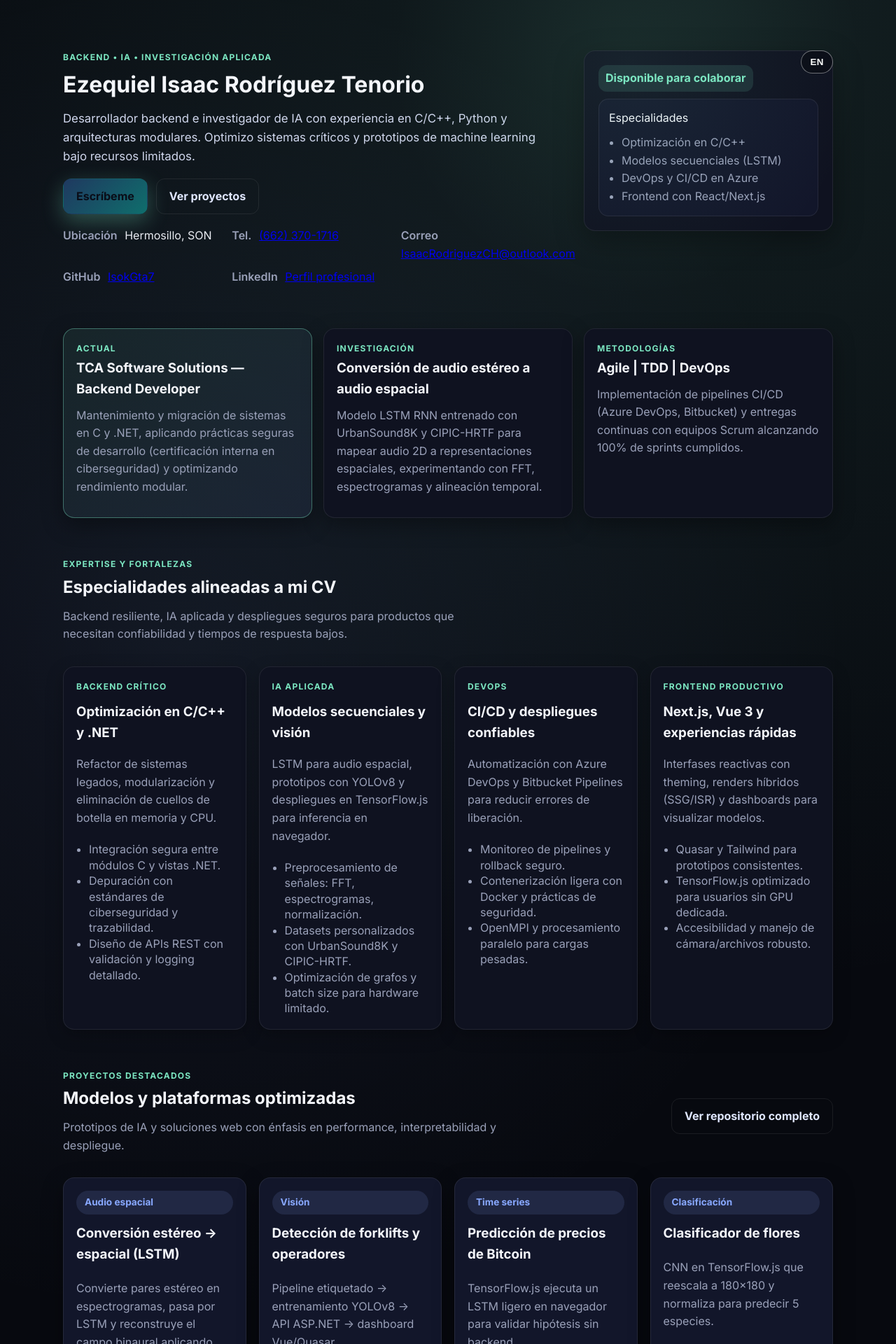
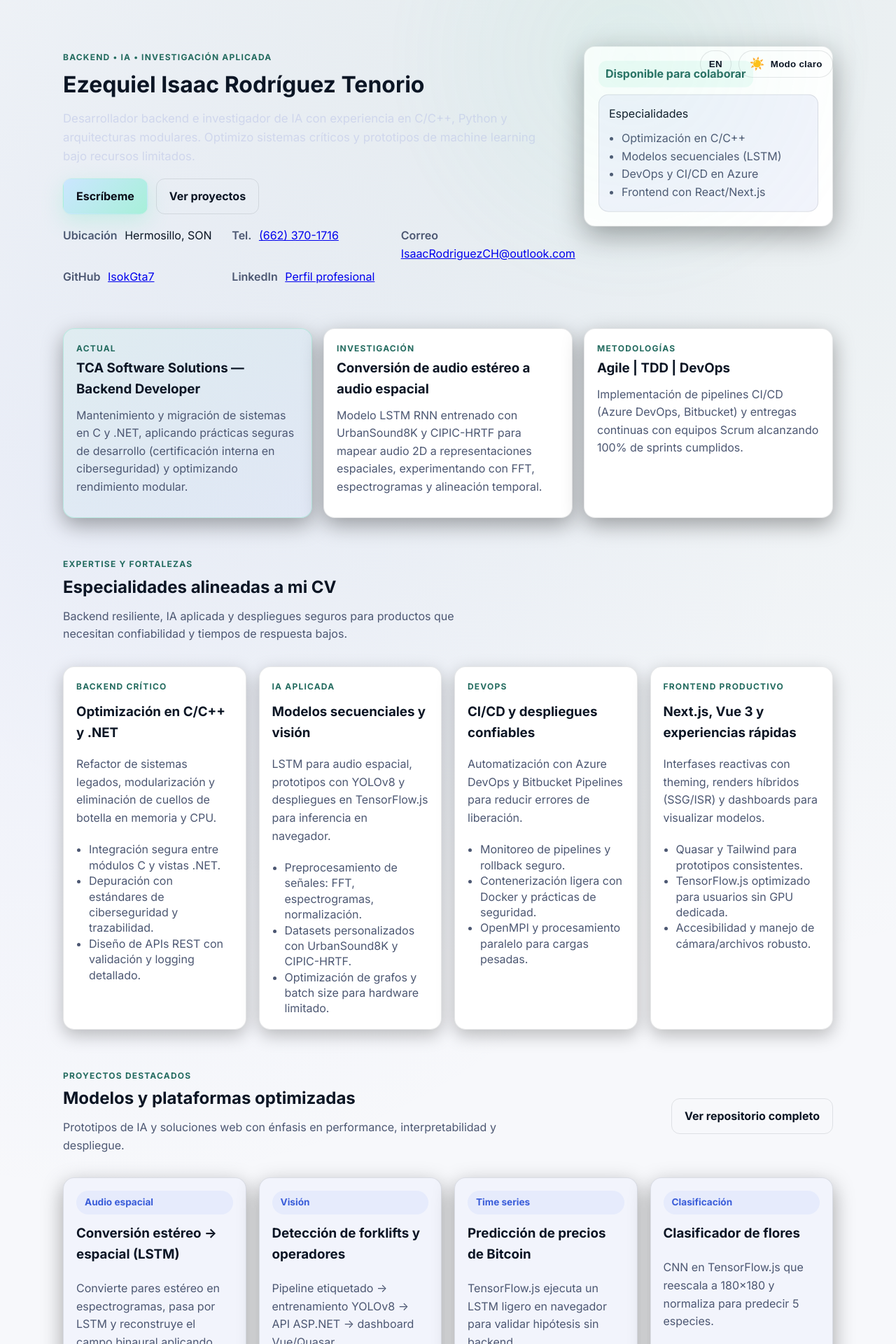
Before and after one commit to IsokGta7/IsokGta7.github.io, a Jekyll site: the page built from index.html, in a window 1280 px wide. Shown: the top 1920 px of the page at 70% size. Built offline with Jekyll 4.4.1, drawn with Linux system fonts in a browser that asks for light colours.

Commit message:
Add theme toggle and animated styling to portfolio

```diff
--- a/_layouts/portfolio.html
+++ b/_layouts/portfolio.html
@@ -14,9 +14,15 @@
 <body>
   <header class="hero">
     <div class="container hero__content">
+      <div class="controls">
       <button class="lang-toggle" type="button" data-lang-toggle aria-label="Cambiar idioma" data-i18n-aria-en="Change language">
         EN
       </button>
+      <button class="theme-toggle" type="button" data-theme-toggle aria-label="Cambiar tema" data-i18n-aria-en="Toggle color theme" title="Alternar tema">
+        <span class="theme-toggle__icon" aria-hidden="true">🌙</span>
+        <span class="theme-toggle__label" data-i18n-en="Dark mode">Modo oscuro</span>
+      </button>
+      </div>
       <div>
         <p class="eyebrow" data-i18n-en="Backend • AI • Applied research">Backend • IA • Investigación aplicada</p>
         <h1 data-i18n-en="Ezequiel Isaac Rodríguez Tenorio">Ezequiel Isaac Rodríguez Tenorio</h1>
@@ -294,6 +300,7 @@
     </div>
     <p class="footer__legal" data-i18n-en="© {{ site.time | date: \"%Y\" }} Ezequiel Isaac Rodríguez Tenorio">© {{ site.time | date: "%Y" }} Ezequiel Isaac Rodríguez Tenorio</p>
   </footer>
+  <script src="{{ '/assets/scripts/theme.js' | relative_url }}"></script>
   <script src="{{ '/assets/scripts/i18n.js' | relative_url }}"></script>
   <script src="{{ '/assets/scripts/agenda.js' | relative_url }}"></script>
 </body>
--- /dev/null
+++ b/assets/scripts/theme.js
@@ -0,0 +1,47 @@
+(function() {
+  const THEME_KEY = 'site-theme';
+  const prefersDark = window.matchMedia && window.matchMedia('(prefers-color-scheme: dark)').matches;
+  const root = document.documentElement;
+
+  const labels = {
+    es: { dark: 'Modo oscuro', light: 'Modo claro' },
+    en: { dark: 'Dark mode', light: 'Light mode' }
+  };
+
+  function getStoredTheme() {
+    const saved = localStorage.getItem(THEME_KEY);
+    if (saved === 'dark' || saved === 'light') return saved;
+    return prefersDark ? 'dark' : 'light';
+  }
+
+  let currentTheme = getStoredTheme();
+
+  function syncToggleCopy() {
+    const lang = window.SiteI18n?.getLanguage?.() || 'es';
+    document.querySelectorAll('[data-theme-toggle]').forEach(btn => {
+      const icon = btn.querySelector('.theme-toggle__icon');
+      const label = btn.querySelector('.theme-toggle__label');
+      if (icon) icon.textContent = currentTheme === 'dark' ? '🌙' : '☀️';
+      if (label) label.textContent = labels[lang]?.[currentTheme] || labels.es[currentTheme];
+      btn.setAttribute('aria-label', currentTheme === 'dark' ? (lang === 'en' ? 'Dark mode' : 'Modo oscuro') : (lang === 'en' ? 'Light mode' : 'Modo claro'));
+      btn.setAttribute('title', btn.getAttribute('aria-label'));
+    });
+  }
+
+  function applyTheme(theme) {
+    const nextTheme = theme === 'light' ? 'light' : 'dark';
+    currentTheme = nextTheme;
+    root.setAttribute('data-theme', nextTheme);
+    localStorage.setItem(THEME_KEY, nextTheme);
+    syncToggleCopy();
+  }
+
+  document.addEventListener('DOMContentLoaded', () => {
+    applyTheme(currentTheme);
+    document.querySelectorAll('[data-theme-toggle]').forEach(btn => {
+      btn.addEventListener('click', () => applyTheme(currentTheme === 'dark' ? 'light' : 'dark'));
+    });
+  });
+
+  document.addEventListener('language:change', syncToggleCopy);
+})();
--- a/styles/portfolio.css
+++ b/styles/portfolio.css
@@ -8,7 +8,21 @@
   --muted: #9aa1b9;
   --border: rgba(255, 255, 255, 0.08);
   --gradient: linear-gradient(135deg, #1f3960, #0f6e6c);
+  --glow: rgba(124, 231, 194, 0.35);
   font-family: 'Inter', system-ui, -apple-system, BlinkMacSystemFont, 'Segoe UI', sans-serif;
+}
+
+[data-theme="light"] {
+  --bg: #f7f8fb;
+  --panel: #ffffff;
+  --panel-2: #f2f4fc;
+  --accent: #236b5f;
+  --accent-2: #3a5dd9;
+  --text: #0b1524;
+  --muted: #4c5772;
+  --border: rgba(11, 21, 36, 0.1);
+  --gradient: linear-gradient(135deg, #cbe6ff, #a7f0d9);
+  --glow: rgba(35, 107, 95, 0.22);
 }
 
 * {
@@ -18,10 +32,20 @@
 body {
   margin: 0;
   background: radial-gradient(circle at 20% 20%, rgba(136, 168, 255, 0.08), transparent 25%),
-    radial-gradient(circle at 80% 0%, rgba(124, 231, 194, 0.1), transparent 30%),
+    radial-gradient(circle at 80% 0%, rgba(124, 231, 194, 0.12), transparent 30%),
     var(--bg);
   color: var(--text);
   line-height: 1.6;
+  transition: background 0.6s ease, color 0.6s ease;
+  min-height: 100vh;
+  position: relative;
+  overflow-x: hidden;
+}
+
+[data-theme="light"] body {
+  background: radial-gradient(circle at 10% 15%, rgba(58, 93, 217, 0.06), transparent 25%),
+    radial-gradient(circle at 70% 0%, rgba(35, 107, 95, 0.08), transparent 30%),
+    var(--bg);
 }
 
 .container {
@@ -34,7 +58,7 @@
 h3,
 h4 {
   margin: 0 0 0.6rem;
-  color: #f4f6fb;
+  color: var(--text);
 }
 
 p {
@@ -54,6 +78,7 @@
   inset: 0;
   background: radial-gradient(circle at 70% 20%, rgba(124, 231, 194, 0.08), transparent 35%);
   pointer-events: none;
+  animation: gradientMove 18s ease-in-out infinite alternate;
 }
 
 .hero__content {
@@ -64,27 +89,55 @@
   position: relative;
 }
 
-.lang-toggle {
+.controls {
+  display: flex;
+  gap: 10px;
   position: absolute;
   right: 0;
   top: 0;
-  border: 1px solid rgba(255, 255, 255, 0.4);
-  background: rgba(0, 0, 0, 0.3);
-  color: #fff;
+  z-index: 2;
+}
+
+.lang-toggle {
+  border: 1px solid var(--border);
+  background: rgba(255, 255, 255, 0.04);
+  color: var(--text);
   padding: 0.5rem 0.75rem;
   border-radius: 999px;
   cursor: pointer;
   font-weight: 700;
   letter-spacing: 0.5px;
-  transition: transform 0.2s ease, box-shadow 0.2s ease, background 0.2s ease;
+  transition: transform 0.2s ease, box-shadow 0.2s ease, background 0.2s ease, border-color 0.3s ease;
 }
 
+.theme-toggle {
+  display: inline-flex;
+  align-items: center;
+  gap: 8px;
+  border: 1px solid var(--border);
+  background: rgba(255, 255, 255, 0.04);
+  color: var(--text);
+  padding: 0.5rem 0.9rem;
+  border-radius: 999px;
+  cursor: pointer;
+  font-weight: 700;
+  letter-spacing: 0.02em;
+  transition: transform 0.2s ease, box-shadow 0.2s ease, background 0.2s ease, border-color 0.3s ease;
+}
+
+.theme-toggle:hover,
+.theme-toggle:focus-visible,
 .lang-toggle:hover,
 .lang-toggle:focus-visible {
   transform: translateY(-2px);
-  box-shadow: 0 10px 25px rgba(0, 0, 0, 0.25);
+  box-shadow: 0 10px 25px var(--glow);
   outline: none;
-  background: rgba(0, 0, 0, 0.5);
+  background: rgba(255, 255, 255, 0.08);
+  border-color: rgba(255, 255, 255, 0.2);
+}
+
+.theme-toggle__icon {
+  font-size: 1.1rem;
 }
 
 .eyebrow {
@@ -117,25 +170,40 @@
   border-radius: 12px;
   font-weight: 700;
   text-decoration: none;
-  transition: transform 0.15s ease, box-shadow 0.15s ease, background 0.3s ease;
+  transition: transform 0.2s ease, box-shadow 0.25s ease, background 0.3s ease, color 0.3s ease;
   border: 1px solid transparent;
 }
 
 .button.primary {
   background: var(--gradient);
   color: #0a0d18;
-  box-shadow: 0 10px 30px rgba(124, 231, 194, 0.3);
+  box-shadow: 0 10px 30px rgba(124, 231, 194, 0.3), 0 0 0 1px rgba(124, 231, 194, 0.1);
+  position: relative;
+  overflow: hidden;
+}
+
+.button.primary::after {
+  content: '';
+  position: absolute;
+  inset: 0;
+  background: linear-gradient(120deg, rgba(255, 255, 255, 0.4), transparent 45%);
+  transform: translateX(-120%);
+  transition: transform 0.45s ease;
+}
+
+.button.primary:hover::after {
+  transform: translateX(120%);
 }
 
 .button.ghost {
   background: transparent;
   border-color: var(--border);
-  color: #dfe6ff;
+  color: var(--text);
 }
 
 .button:hover {
-  transform: translateY(-1px);
-  box-shadow: 0 16px 30px rgba(0, 0, 0, 0.25);
+  transform: translateY(-2px) scale(1.01);
+  box-shadow: 0 16px 30px rgba(0, 0, 0, 0.25), 0 0 0 1px rgba(136, 168, 255, 0.2);
 }
 
 .contact-list {
@@ -159,6 +227,7 @@
   border-radius: 16px;
   padding: 20px;
   box-shadow: 0 12px 40px rgba(0, 0, 0, 0.35);
+  animation: float 7s ease-in-out infinite;
 }
 
 .hero__badge .tag {
@@ -180,7 +249,7 @@
 
 .badge__title {
   margin-bottom: 10px;
-  color: #f4f6fb;
+  color: var(--text);
 }
 
 .badge ul {
@@ -196,12 +265,18 @@
   margin: 28px 0 16px;
 }
 
+.card-grid .card:nth-child(1) { animation-delay: 0.05s; }
+.card-grid .card:nth-child(2) { animation-delay: 0.1s; }
+.card-grid .card:nth-child(3) { animation-delay: 0.15s; }
+
 .card {
   background: var(--panel);
   border: 1px solid var(--border);
   border-radius: 16px;
   padding: 18px;
   box-shadow: 0 10px 30px rgba(0, 0, 0, 0.35);
+  transition: transform 0.25s ease, box-shadow 0.3s ease, border-color 0.3s ease, background 0.4s ease;
+  animation: fadeUp 0.8s ease both;
 }
 
 .card.accent {
@@ -209,8 +284,14 @@
   background: linear-gradient(135deg, rgba(124, 231, 194, 0.08), rgba(136, 168, 255, 0.08));
 }
 
+.card:hover {
+  transform: translateY(-6px);
+  box-shadow: 0 18px 36px rgba(0, 0, 0, 0.35), 0 0 0 1px rgba(124, 231, 194, 0.14);
+}
+
 .section {
   margin: 56px 0 12px;
+  animation: fadeUp 0.8s ease both;
 }
 
 .section__header {
@@ -232,6 +313,9 @@
   margin-top: 20px;
 }
 
+.expertise-grid .expertise-card:nth-child(odd) { animation-delay: 0.05s; }
+.expertise-grid .expertise-card:nth-child(even) { animation-delay: 0.12s; }
+
 .expertise-card {
   background: var(--panel);
   border: 1px solid var(--border);
@@ -241,6 +325,14 @@
   display: flex;
   flex-direction: column;
   gap: 8px;
+  transition: transform 0.25s ease, box-shadow 0.3s ease, border-color 0.3s ease;
+  animation: fadeUp 0.8s ease both;
+}
+
+.expertise-card:hover {
+  transform: translateY(-4px);
+  box-shadow: 0 16px 32px rgba(0, 0, 0, 0.28), 0 0 0 1px rgba(136, 168, 255, 0.14);
+  border-color: rgba(136, 168, 255, 0.35);
 }
 
 .expertise-card ul {
@@ -257,6 +349,10 @@
   margin-top: 20px;
 }
 
+.project-grid .project-card:nth-child(3n + 1) { animation-delay: 0.05s; }
+.project-grid .project-card:nth-child(3n + 2) { animation-delay: 0.12s; }
+.project-grid .project-card:nth-child(3n) { animation-delay: 0.19s; }
+
 .project-card {
   background: var(--panel-2);
   border: 1px solid var(--border);
@@ -266,6 +362,30 @@
   display: flex;
   flex-direction: column;
   gap: 12px;
+  position: relative;
+  overflow: hidden;
+  transition: transform 0.28s ease, box-shadow 0.35s ease, border-color 0.3s ease;
+  animation: fadeUp 0.9s ease both;
+}
+
+.project-card::after {
+  content: '';
+  position: absolute;
+  inset: 0;
+  background: radial-gradient(circle at 10% 20%, rgba(136, 168, 255, 0.12), transparent 40%);
+  opacity: 0;
+  transition: opacity 0.35s ease;
+  pointer-events: none;
+}
+
+.project-card:hover {
+  transform: translateY(-6px) scale(1.01);
+  box-shadow: 0 18px 40px rgba(0, 0, 0, 0.35), 0 0 0 1px rgba(136, 168, 255, 0.18);
+  border-color: rgba(136, 168, 255, 0.35);
+}
+
+.project-card:hover::after {
+  opacity: 1;
 }
 
 .project-chip {
@@ -338,6 +458,10 @@
   border-top: 1px solid var(--border);
 }
 
+[data-theme="light"] .footer {
+  background: #e9eef8;
+}
+
 .footer__content {
   display: flex;
   align-items: center;
@@ -356,4 +480,42 @@
   .hero__content {
     grid-template-columns: 1fr;
   }
+  .controls {
+    position: static;
+    justify-content: flex-start;
+    margin-bottom: 12px;
+  }
 }
+
+@keyframes gradientMove {
+  0% {
+    transform: translate3d(-4%, -2%, 0) scale(1.02);
+  }
+  50% {
+    transform: translate3d(3%, 2%, 0) scale(1.05);
+  }
+  100% {
+    transform: translate3d(-2%, 4%, 0) scale(1.03);
+  }
+}
+
+@keyframes fadeUp {
+  0% {
+    opacity: 0;
+    transform: translateY(16px);
+  }
+  100% {
+    opacity: 1;
+    transform: translateY(0);
+  }
+}
+
+@keyframes float {
+  0%,
+  100% {
+    transform: translateY(0);
+  }
+  50% {
+    transform: translateY(-8px);
+  }
+}
```
